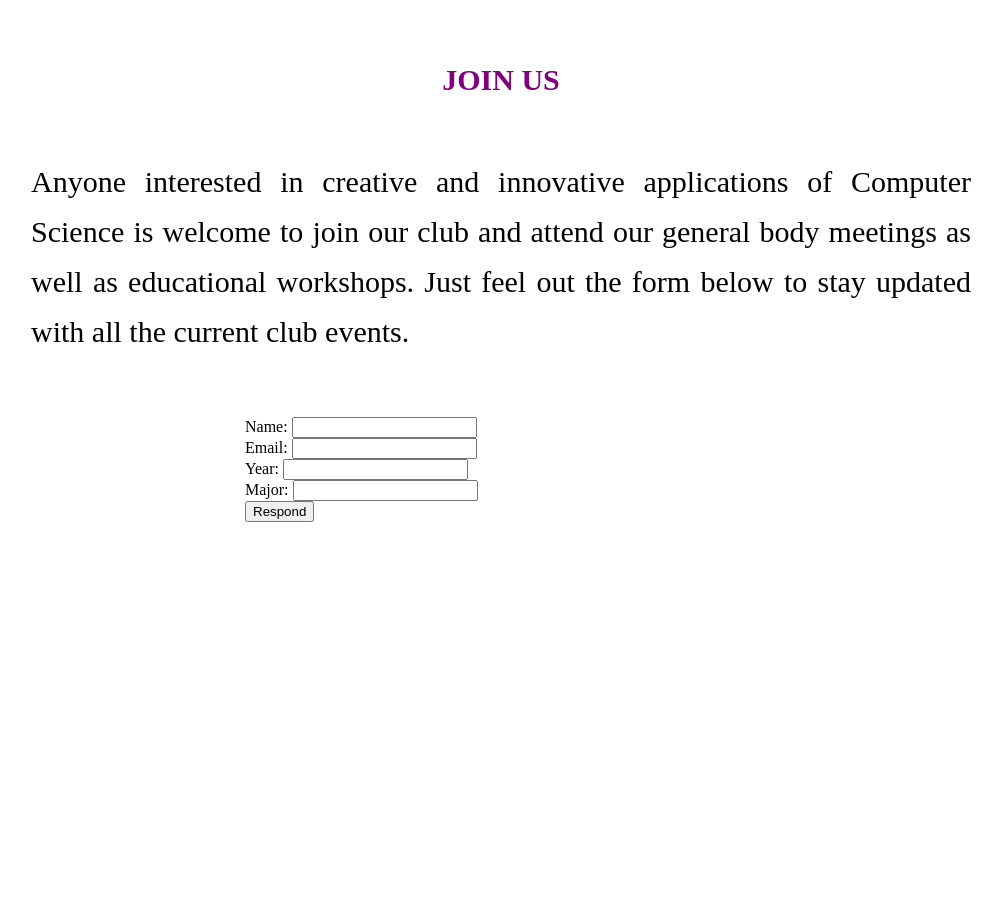
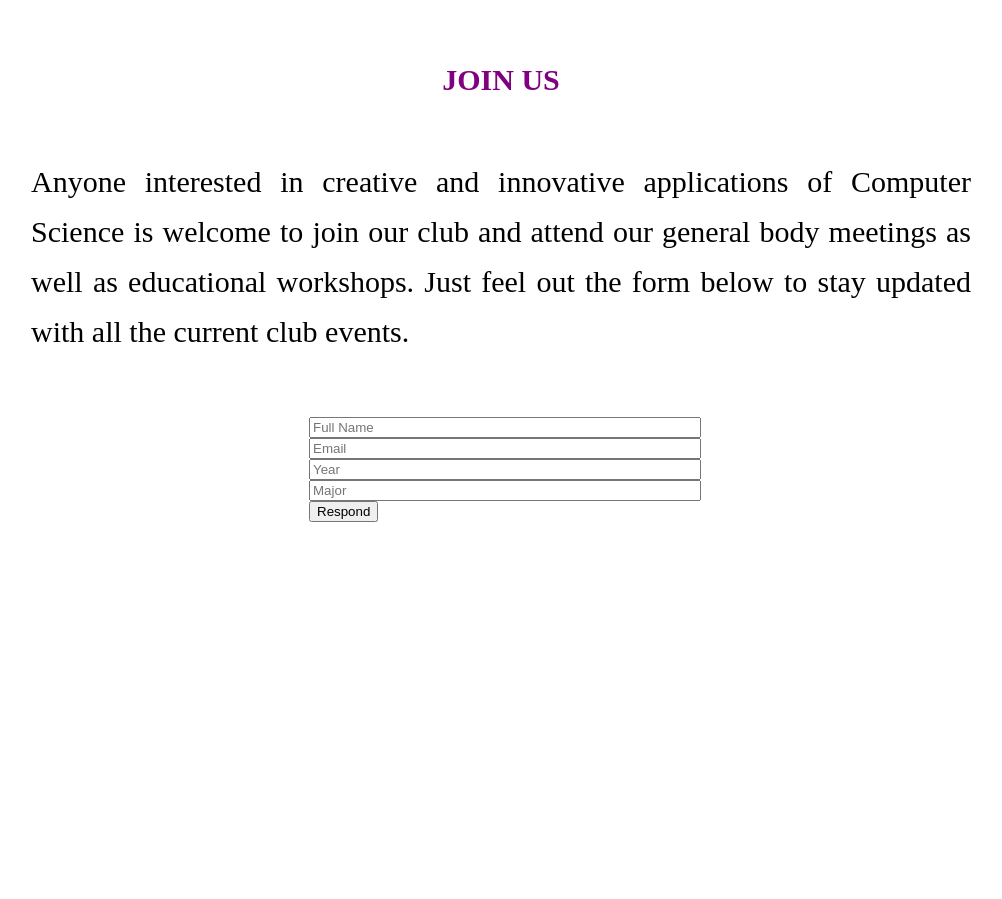
Before and after one commit to valeriyarusina/CreativeComputingWebsite, a PHP site: page / in a window 1280 px wide. Shown: the part 3539-4438 px from the top of the page, without its empty margins (139-1141 px from the left). Run offline with PHP 8.4, Linux system fonts and the light colour scheme; some libraries are stand-ins or nearby versions.

Commit message:
centered the form

```diff
--- a/index.php
+++ b/index.php
@@ -118,24 +118,20 @@
     <div id="sign_up">    <!--Need to style it-->
     <form name="myform" action="formsubmitted.php"  id="myform">
       <div>
-          <label for="name">Name:</label>
-          <input type="text" id="name" name="name" value= "">
+          <input type="text" id="name" name="name" placeholder="Full Name">
       </div>
 
       <div>
-          <label for="email">Email:</label>
-          <input type="email" id="email" name="email" value= "">
+          <input type="email" id="email" name="email" placeholder="Email">
 
       </div>
 
       <div>
-          <label for="year">Year:</label>
-          <input type="text" id="year" name="year" value= "">
+          <input type="text" id="year" name="year" placeholder="Year">
       </div>
 
       <div>
-          <label for="major">Major:</label>
-          <input type="text" id="major" name="major" value= "">
+          <input type="text" id="major" name="major" placeholder="Major">
       </div>
 
 
--- a/styles/index.css
+++ b/styles/index.css
@@ -171,7 +171,16 @@ nav a:hover{
   text-align: justify;
   padding: 30px 170px;
 }
+#sign_up{
+    width: 30%;
+    margin-left: auto;
+    margin-right: auto;
+}
 form{
   color:black;
-  margin-left: 30%;
+  margin-left: auto;
+  margin-right: auto;
 }
+input{
+  width: 100%;
+}
```
